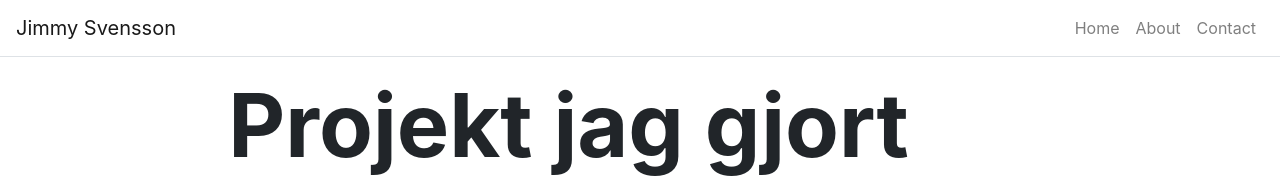
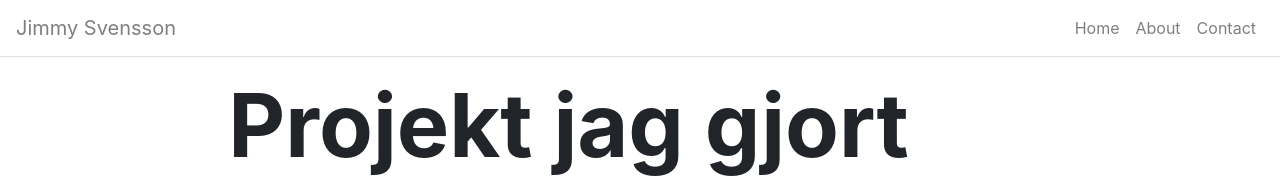
Before and after one commit to RealGobi/RealGobi, a React (Create React App) app: page / in a window 1280 px wide. Shown: the top 178 px of the page. Built offline with nearby package versions, Linux system fonts and the light colour scheme.

Commit message:
fix: add link to home from brand

```diff
--- a/src/components/Header.js
+++ b/src/components/Header.js
@@ -8,7 +8,7 @@ function Header(props) {
 
   return (
     <Navbar className="border-bottom" expand="lg" bg="transparent" >
-    <Navbar.Brand>{props.title}</Navbar.Brand>
+    <Navbar.Brand><Link to="/" style={{color:'#00000080', textDecoration:"none"}}>{props.title}</Link></Navbar.Brand>
     <Navbar.Toggle className="border-0" aria-controls="Navbar toggle" />
     <Navbar.Collapse id="Navbar-toggle">
       <Nav className="ml-auto">
```
Also changed, not shown: 1 other file (tests, documents, lock files or other folders).
